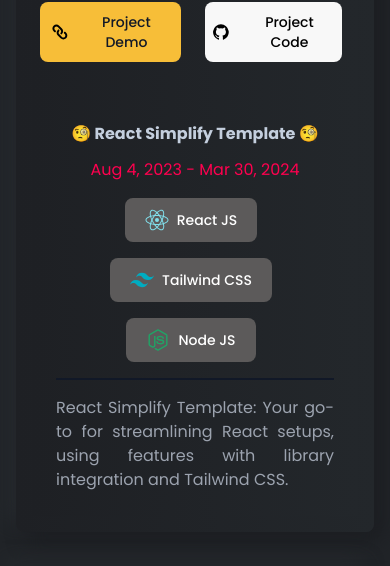
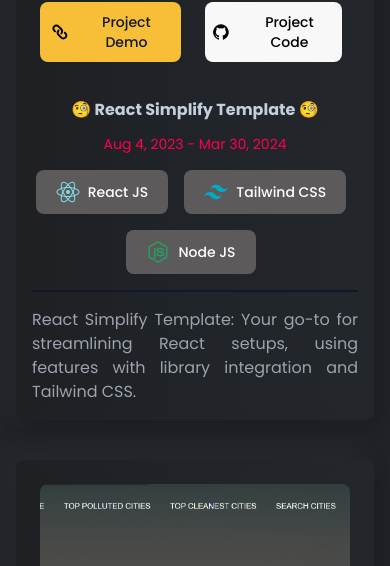
Before and after one commit to Sumonta056/Sumonta-portfolio, a React (Create React App) app: page / in a window 390 px wide. Shown: the part 894-1460 px from the top of the page. Built offline with nearby package versions, Linux system fonts and the light colour scheme.

Commit message:
fix : Project Cards For Phone Screens

```diff
--- a/src/components/Projects/ProjectsCard.js
+++ b/src/components/Projects/ProjectsCard.js
@@ -62,13 +62,13 @@ const ProjectsCard = ({
             </button>
           </div>
         </div>
-        <div className="w-full h-auto bg-gradient-to-r from-[#1e2024] to-[#23272b] p-6 lgl:p-10 flex flex-col justify-center gap-4 lgl:gap-8">
+        <div className="w-full h-auto bg-gradient-to-r from-[#1e2024] to-[#23272b] md:p-6 lgl:p-10 flex flex-col justify-center gap-4 lgl:gap-8">
           <div className="flex flex-col justify-center lgl:items-center py-2 lgl:py-6 border-b-2 border-b-gray-900">
             <div className="flex flex-col justify-center lgl:items-center">
-              <h3 className="text-medium lgl:text-2xl font-bold  text-center">
+              <h3 className="text-base lgl:text-2xl font-bold  text-center">
                 {projectName}
               </h3>
-              <p className="text-base text-designColor mt-3 text-center">
+              <p className="text-sm md:text-base text-designColor mt-3 text-center">
                 {date}
               </p>
               <div className="flex flex-wrap gap-2 mt-4 justify-center">
```
